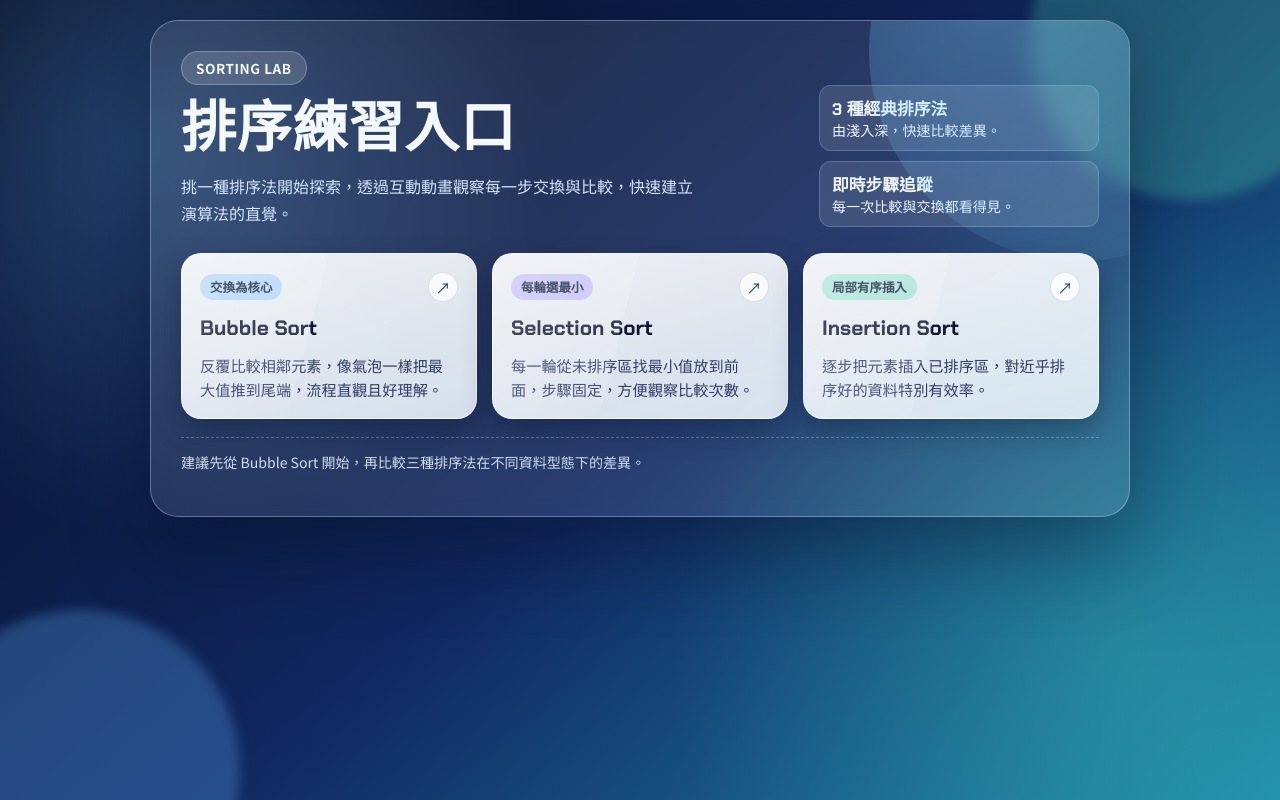
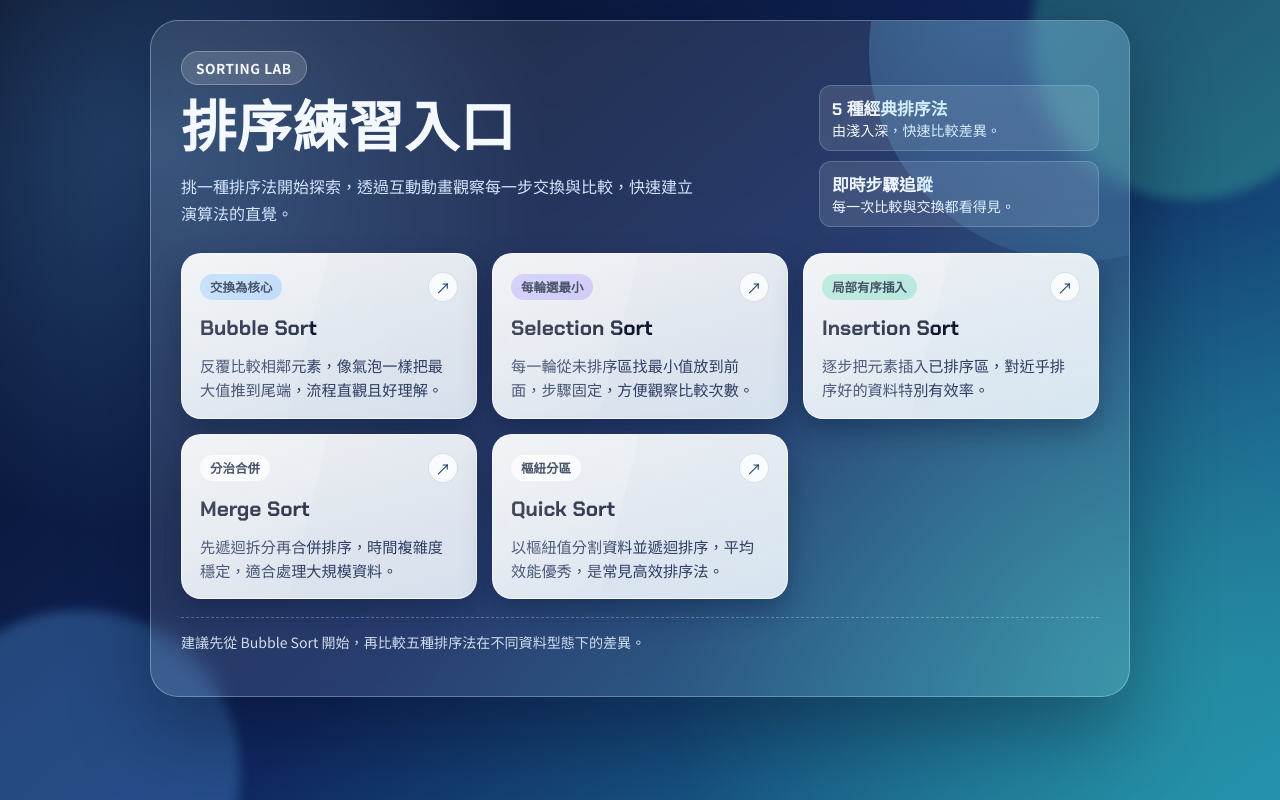
Before and after one commit to weichen960304/sort_report, a plain HTML site: page index.html in a window 1280 px wide. Drawn offline with Linux system fonts and the light colour scheme.

Commit message:
add a link

```diff
--- a/index.html
+++ b/index.html
@@ -317,7 +317,7 @@
 			</div>
 			<div class="hero-side" aria-label="學習提示">
 				<div class="mini-stat">
-					<strong>3 種經典排序法</strong>
+					<strong>5 種經典排序法</strong>
 					由淺入深，快速比較差異。
 				</div>
 				<div class="mini-stat">
@@ -352,9 +352,25 @@
 				<h2>Insertion Sort</h2>
 				<p>逐步把元素插入已排序區，對近乎排序好的資料特別有效率。</p>
 			</a>
+			<a class="sort-card" href="merge_sort.html">
+				<div class="card-top">
+					<span class="tag">分治合併</span>
+					<span class="card-arrow" aria-hidden="true">↗</span>
+				</div>
+				<h2>Merge Sort</h2>
+				<p>先遞迴拆分再合併排序，時間複雜度穩定，適合處理大規模資料。</p>
+			</a>
+			<a class="sort-card" href="quick_sort.html">
+				<div class="card-top">
+					<span class="tag">樞紐分區</span>
+					<span class="card-arrow" aria-hidden="true">↗</span>
+				</div>
+				<h2>Quick Sort</h2>
+				<p>以樞紐值分割資料並遞迴排序，平均效能優秀，是常見高效排序法。</p>
+			</a>
 		</section>
 
-		<p class="footer-note">建議先從 Bubble Sort 開始，再比較三種排序法在不同資料型態下的差異。</p>
+		<p class="footer-note">建議先從 Bubble Sort 開始，再比較五種排序法在不同資料型態下的差異。</p>
 	</main>
 </body>
 </html>
```
